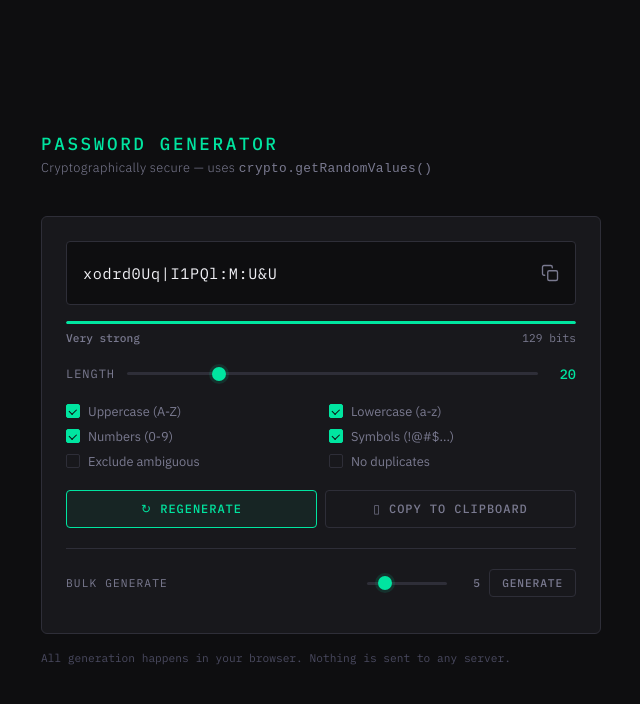
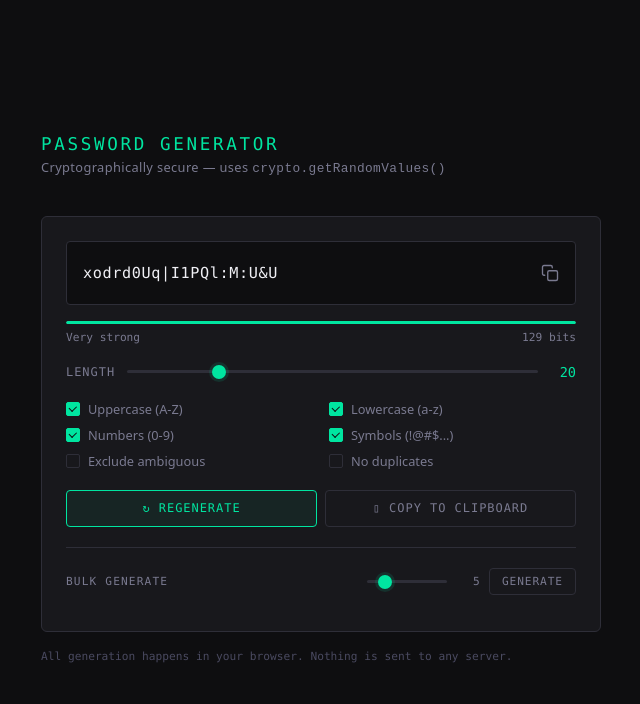
Before and after one commit to jaroyce/password-generator, a plain HTML site: page index.html in a window 1280 px wide. Shown: the whole page, without its empty margins (319-959 px from the left). Drawn offline with Linux system fonts and the light colour scheme.

Commit message:
Remove Google Fonts dependency, use system font stacks (v1.0.2)
Co-Authored-By: Claude Opus 5.5 <noreply@anthropic.com>

```diff
--- a/index.html
+++ b/index.html
@@ -3,11 +3,9 @@
 <head>
 <meta charset="UTF-8">
 <meta name="viewport" content="width=device-width, initial-scale=1.0">
-<meta name="version" content="1.0.1">
+<meta name="version" content="1.0.2">
 <title>Strong Password Generator</title>
 <style>
-  @import url('https://fonts.googleapis.com/css2?family=IBM+Plex+Mono:wght@400;500;600&family=IBM+Plex+Sans:wght@300;400;500&display=swap');
-
   *, *::before, *::after { box-sizing: border-box; margin: 0; padding: 0; }
 
   :root {
@@ -25,8 +23,8 @@
     --amber: #ffaa00;
     --yellow: #ffe066;
     --green: #00e5a0;
-    --mono: 'IBM Plex Mono', monospace;
-    --sans: 'IBM Plex Sans', sans-serif;
+    --mono: ui-monospace, 'SF Mono', SFMono-Regular, 'Cascadia Mono', Consolas, 'Liberation Mono', Menlo, monospace;
+    --sans: system-ui, -apple-system, 'Segoe UI', Roboto, 'Helvetica Neue', Arial, sans-serif;
   }
 
   body {
```
Also changed, not shown: 1 other file.
